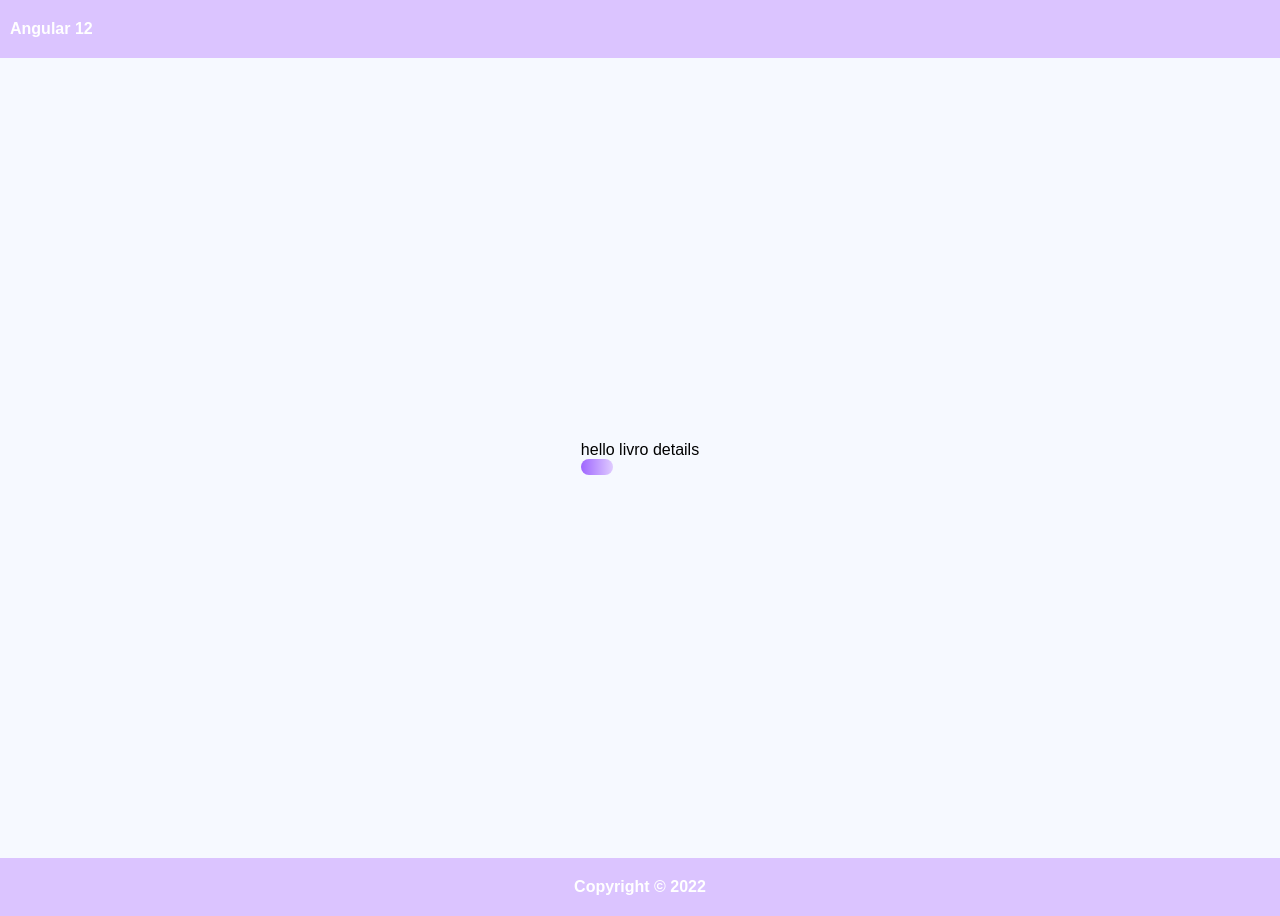
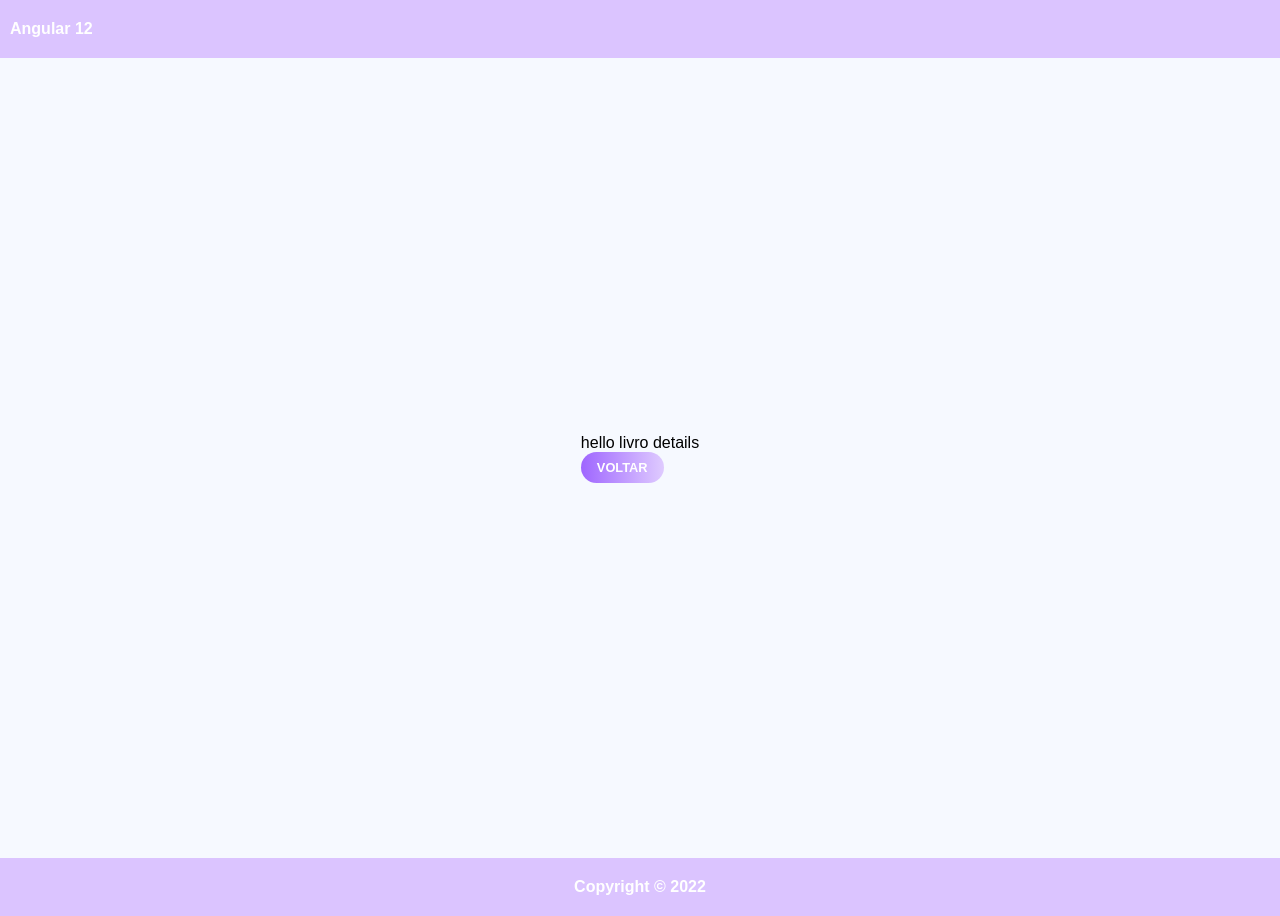
Before and after one commit to MaduFernandes/angular-study, an Angular app: page /details/1 in a window 1280 px wide. Built offline with nearby package versions, Linux system fonts and the light colour scheme.

Commit message:
1 file modified

```diff
--- a/src/app/books/books-details/books-details.component.ts
+++ b/src/app/books/books-details/books-details.component.ts
@@ -5,7 +5,7 @@ import { Component, OnInit } from '@angular/core';
   templateUrl: './books-details.component.html',
 })
 export class BooksDetailsComponent implements OnInit {
-  public name = 'Voltar';
+  public nameButton = 'Voltar';
   public typeButton = 'button';
 
   constructor() {}
```
